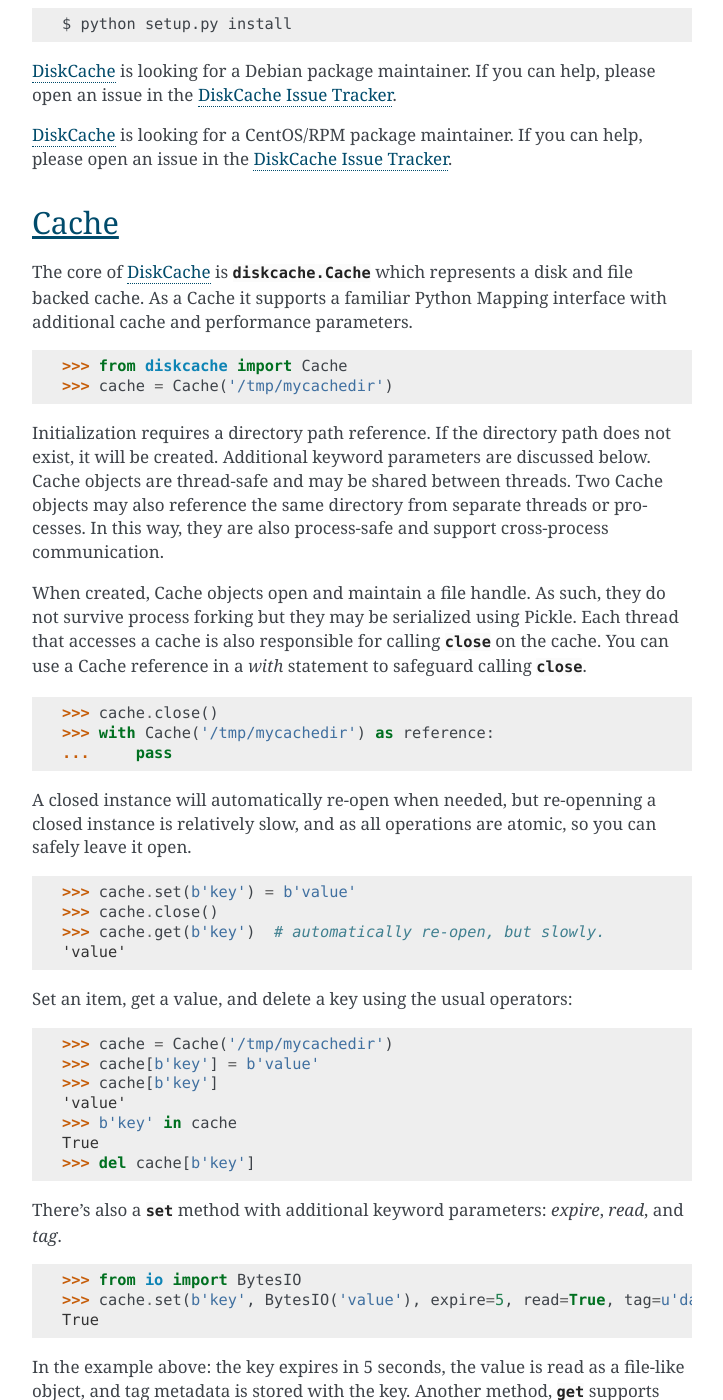
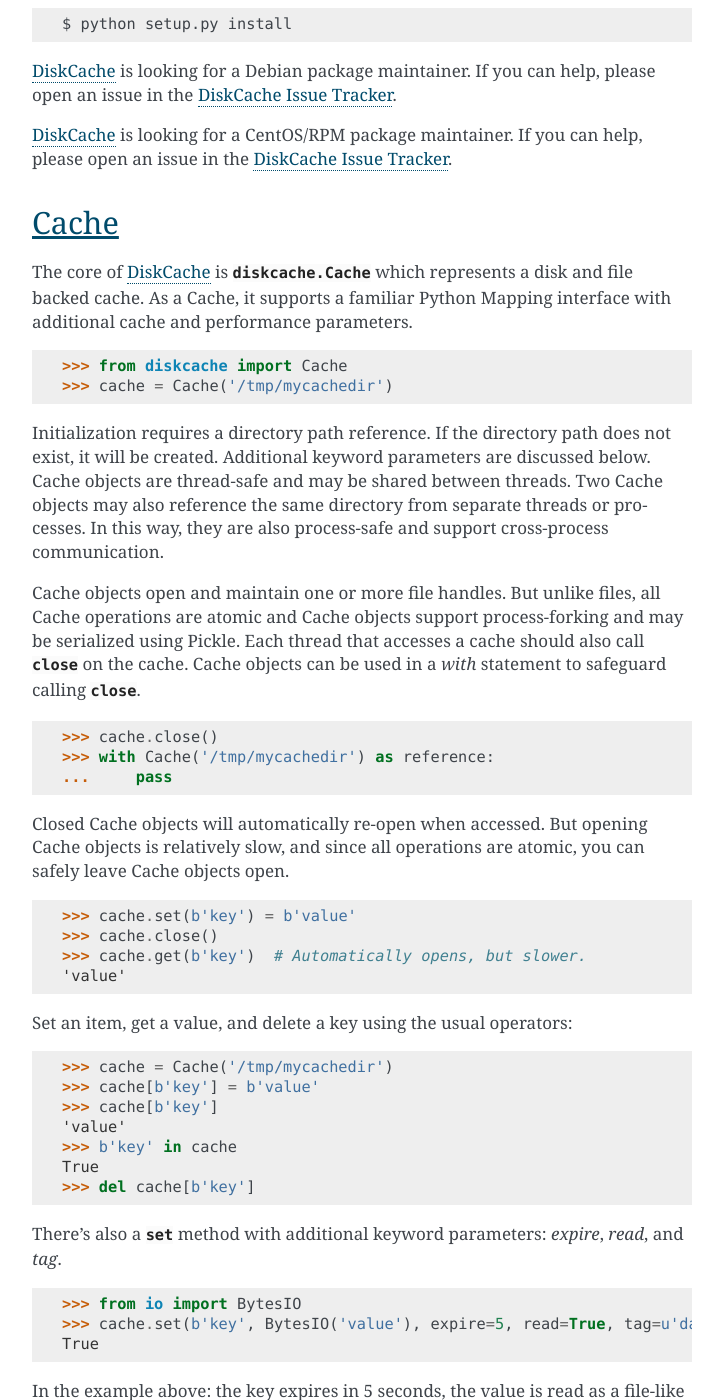
Before and after one commit to grantjenks/python-diskcache, a Sphinx documentation site: the page built from docs/tutorial.rst, in a window 1280 px wide and 1400 px high, scrolled down 1262 px. Shown: the whole window, without its empty margins (388-1111 px from the left). Built offline with Sphinx 7.4.7, drawn with Linux system fonts in a browser that asks for light colours.

Commit message:
Change docs around process forking (now supported, yay)

```diff
--- a/docs/tutorial.rst
+++ b/docs/tutorial.rst
@@ -64,7 +64,7 @@
 -----
 
 The core of :doc:`DiskCache <index>` is :class:`diskcache.Cache` which
-represents a disk and file backed cache. As a Cache it supports a familiar
+represents a disk and file backed cache. As a Cache, it supports a familiar
 Python Mapping interface with additional cache and performance parameters.
 
     >>> from diskcache import Cache
@@ -77,23 +77,24 @@
 processes. In this way, they are also process-safe and support cross-process
 communication.
 
-When created, Cache objects open and maintain a file handle. As such, they do
-not survive process forking but they may be serialized using Pickle. Each
-thread that accesses a cache is also responsible for calling :meth:`close
-<diskcache.Cache.close>` on the cache. You can use a Cache reference in a
-`with` statement to safeguard calling :meth:`close <diskcache.Cache.close>`.
+Cache objects open and maintain one or more file handles. But unlike files, all
+Cache operations are atomic and Cache objects support process-forking and may
+be serialized using Pickle. Each thread that accesses a cache should also call
+:meth:`close <diskcache.Cache.close>` on the cache. Cache objects can be used
+in a `with` statement to safeguard calling :meth:`close
+<diskcache.Cache.close>`.
 
     >>> cache.close()
     >>> with Cache('/tmp/mycachedir') as reference:
     ...     pass
 
-A closed instance will automatically re-open when needed, but re-openning a closed
-instance is relatively slow, and as all operations are atomic, so you can safely leave
-it open.
+Closed Cache objects will automatically re-open when accessed. But opening Cache
+objects is relatively slow, and since all operations are atomic, you can safely
+leave Cache objects open.
 
     >>> cache.set(b'key') = b'value'
     >>> cache.close()
-    >>> cache.get(b'key')  # automatically re-open, but slowly.
+    >>> cache.get(b'key')  # Automatically opens, but slower.
     'value'
 
 Set an item, get a value, and delete a key using the usual operators:
```
